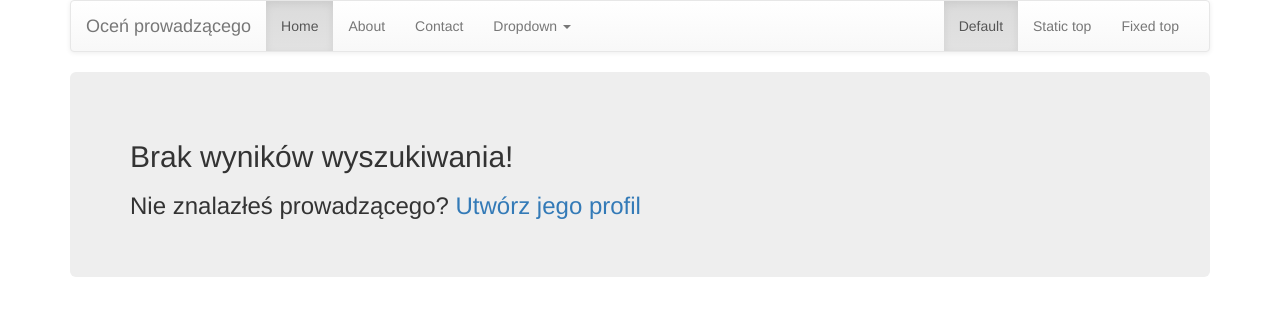
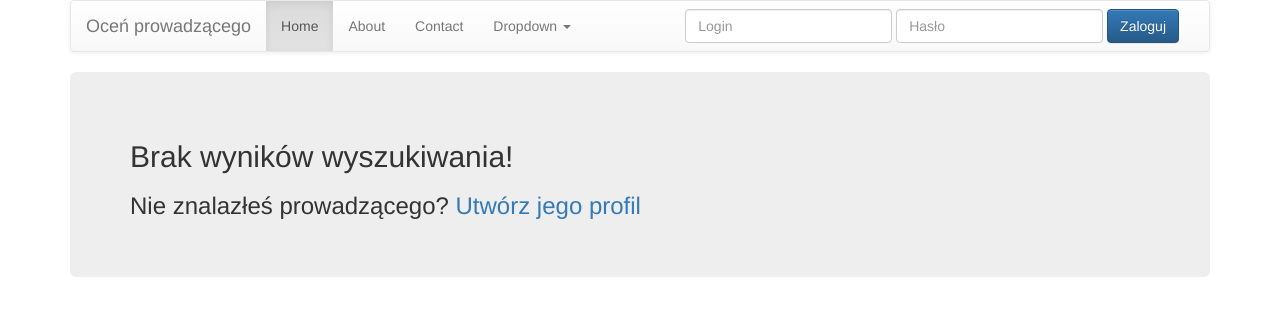
Before and after one commit to Rav2/ocen_prowadzacego, a Django app: page /index/ in a window 1280 px wide. Shown: the top 316 px of the page. Run offline with Django 3.2, Linux system fonts and the light colour scheme; some libraries are stand-ins or nearby versions.

Commit message:
logowanie w górnym pasku

```diff
--- a/op_app/templates/base.html
+++ b/op_app/templates/base.html
@@ -48,11 +48,28 @@
                 </ul>
               </li>
             </ul>
-            <ul class="nav navbar-nav navbar-right">
-              <li class="active"><a href="./">Default <span class="sr-only">(current)</span></a></li>
-              <li><a href="../navbar-static-top/">Static top</a></li>
-              <li><a href="../navbar-fixed-top/">Fixed top</a></li>
-            </ul>
+            {% if user.is_authenticated %}
+            <form class="navbar-form navbar-right" method="POST" action="{% url 'logout' %}">
+              {% csrf_token %}
+
+              <button class="btn btn-primary" type="submit">Wyloguj</button>
+
+            </form>
+
+            {% else %}
+            <form class="navbar-form navbar-right" method="POST" action="{% url 'login' %}">
+              {% csrf_token %}
+              <div class="form-group">
+
+                <input class="form-control" type="text" name="username" placeholder="Login">
+              </div>
+            <div class="form-group">
+                <input class="form-control" type="password" name="password" placeholder="Hasło">
+            </div>
+              <button class="btn btn-primary" type="submit">Zaloguj</button>
+
+            </form>
+            {% endif %}
           </div><!--/.nav-collapse -->
         </div><!--/.container-fluid -->
       </nav>
--- a/op_app/views.py
+++ b/op_app/views.py
@@ -12,8 +12,8 @@ def index(request):
         profiles = LecturerProfile.objects.all() # lisa prowadzacych
         template = loader.get_template('index.html') # Ładuje szablon
         context = {'profiles': profiles} # Definiuje dane z których korzysta szablon
-
-        return HttpResponse(template.render(context))
+        return render(request, 'index.html', context)
+        #return HttpResponse(template.render(context))
 
 
 def rate(request, pk):
```
